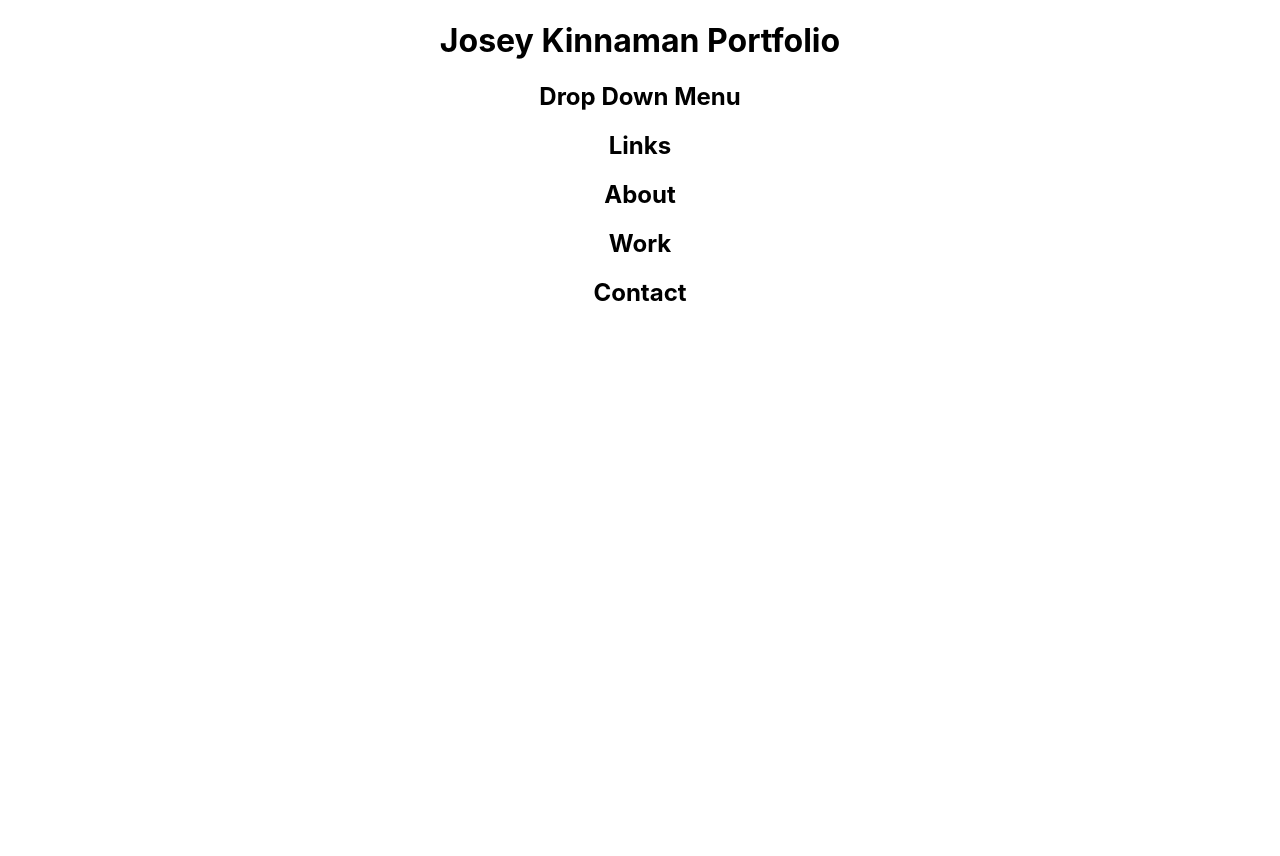
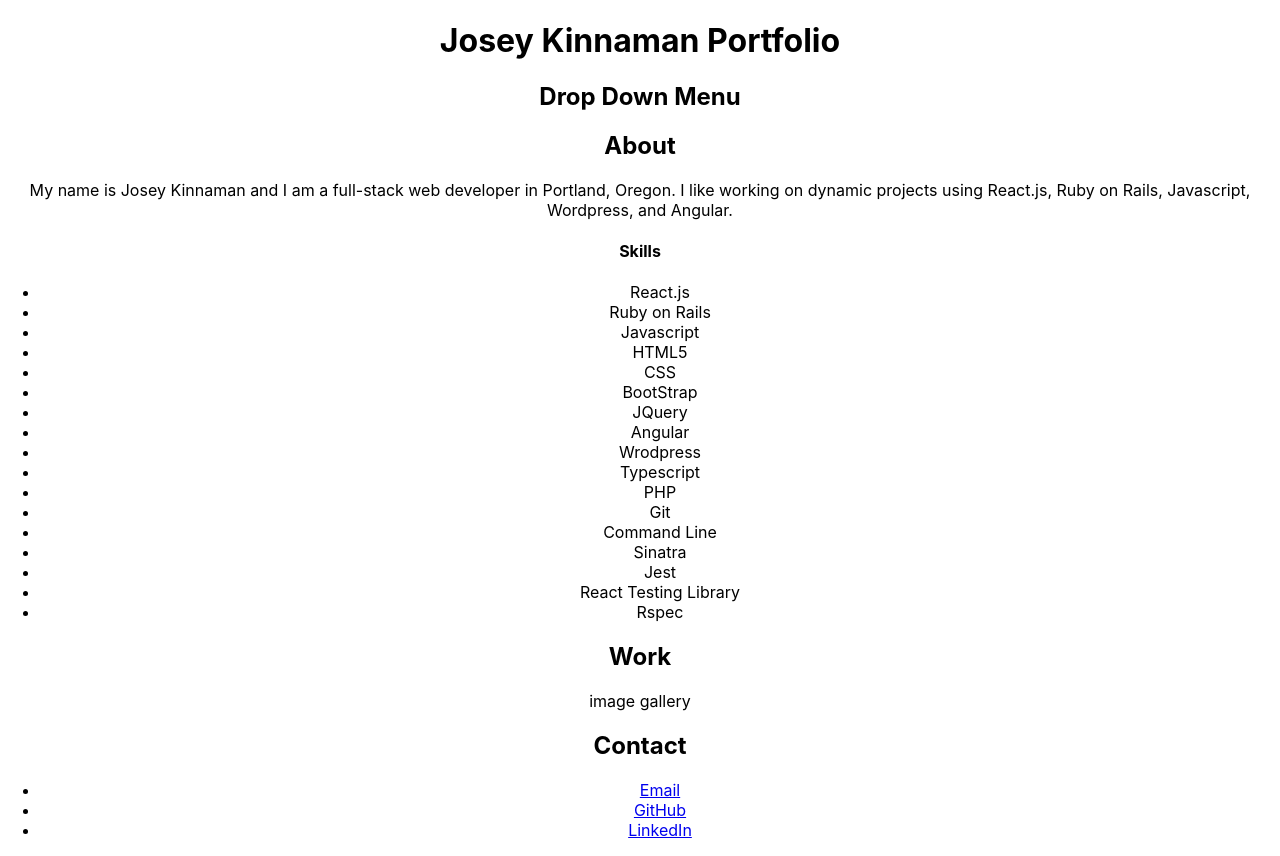
Before and after one commit to JoseyKinnaman/ReactPortfolio, a React (Create React App) app: page / in a window 1280 px wide. Before the commit the page ends 800 px from the top, so only its background shows below. Built offline with nearby package versions, Linux system fonts and the light colour scheme.

Commit message:
Add content to site.

```diff
--- a/src/components/About.js
+++ b/src/components/About.js
@@ -2,7 +2,30 @@ import React from 'react';
 
 const About = () => {
   return (
-    <h2>About</h2>
+    <>
+      <h2>About</h2>
+      <p>My name is Josey Kinnaman and I am a full-stack web developer in Portland, Oregon. I like working on dynamic projects using React.js, Ruby on Rails, Javascript, Wordpress, and Angular.</p>
+      <h4>Skills</h4>
+      <ul>
+        <li>React.js</li>
+        <li>Ruby on Rails</li>
+        <li>Javascript</li>
+        <li>HTML5</li>
+        <li>CSS</li>
+        <li>BootStrap</li>
+        <li>JQuery</li>
+        <li>Angular</li>
+        <li>Wrodpress</li>
+        <li>Typescript</li>
+        <li>PHP</li>
+        <li>Git</li>
+        <li>Command Line</li>
+        <li>Sinatra</li>
+        <li>Jest</li>
+        <li>React Testing Library</li>
+        <li>Rspec</li>
+      </ul>
+    </>
   );
 }
 
--- a/src/components/App.js
+++ b/src/components/App.js
@@ -1,7 +1,6 @@
 import React from 'react';
 import './App.css';
 import DropDown from './DropDown';
-import Links from './Links';
 import About from './About'
 import Projects from './Projects'
 import Contact from './Contact'
@@ -11,7 +10,6 @@ const App = () => {
     <div className="App">
      <h1>Josey Kinnaman Portfolio</h1>
      <DropDown/>
-     <Links />
      <About />
      <Projects />
      <Contact />
--- a/src/components/Contact.js
+++ b/src/components/Contact.js
@@ -2,7 +2,14 @@ import React from 'react';
 
 const Contact = () => {
   return (
-    <h2>Contact</h2>
+    <>
+      <h2>Contact</h2>
+      <ul>
+        <li><a id="email" href="mailto: jkinnamancvt@gmail.com">Email</a></li>
+        <li><a href="https://github.com/JoseyKinnaman">GitHub</a></li>
+        <li><a href="https://www.linkedin.com/in/josey-kinnaman/">LinkedIn</a></li>
+      </ul>
+    </>
   );
 }
 
--- a/src/components/DropDown.js
+++ b/src/components/DropDown.js
@@ -2,7 +2,9 @@ import React from 'react';
 
 const DropDown = () => {
   return (
-    <h2>Drop Down Menu</h2>
+    <>
+      <h2>Drop Down Menu</h2>
+    </>
   );
 }
 
--- a/src/components/Links.js
+++ /dev/null
@@ -1,9 +0,0 @@
-import React from 'react';
-
-const Links = () => {
-  return (
-    <h2>Links</h2>
-  );
-}
-
-export default Links;
--- a/src/components/Projects.js
+++ b/src/components/Projects.js
@@ -1,8 +1,12 @@
 import React from 'react';
+
 
 const Projects = () => {
   return (
-    <h2>Work</h2>
+    <>
+      <h2>Work</h2>
+      image gallery
+    </>
   );
 }
 
```
